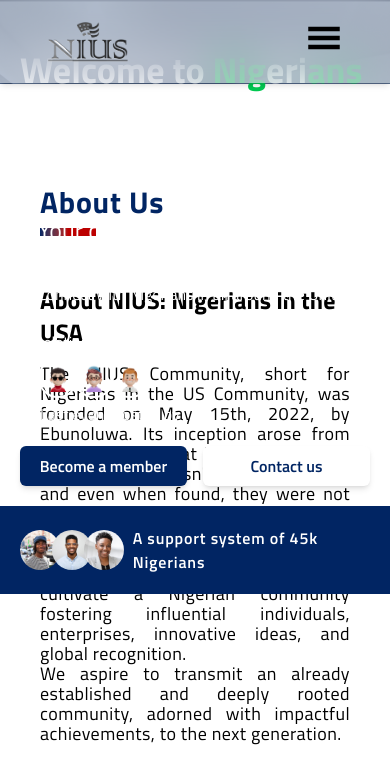
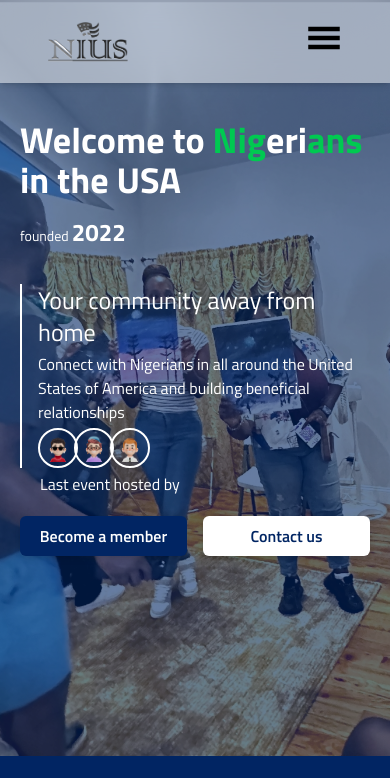
Before and after one commit to nwikeodigwe/nius, a React (Vite) app: page / in a window 390 px wide. Shown: the top 778 px of the page. Built offline with nearby package versions, Linux system fonts and the light colour scheme.

Commit message:
Made changes to hero

```diff
--- a/src/components/common/header.jsx
+++ b/src/components/common/header.jsx
@@ -1,5 +1,5 @@
 import React from "react";
-import { NavLink } from "react-router";
+import { NavLink, Link } from "react-router";
 import MobileNav from "./mobileNav";
 
 const navItems = [
@@ -35,9 +35,9 @@
   return (
     <header>
       <div className="container">
-        <div className="logo">
+        <Link to="/" className="logo">
           <img src="/logo.png" alt="logo" />
-        </div>
+        </Link>
         <nav className="desktop-nav">
           <ul className="flex items-center gap-10">
             {navItems.map((item, i) => (
--- a/src/components/home/hero.jsx
+++ b/src/components/home/hero.jsx
@@ -33,7 +33,7 @@
         exit={{ opacity: 0.5 }}
         transition={{ duration: 1, ease: "easeInOut" }}
       >
-        <div className="grid grid-cols-1 md:grid-cols-2 container mx-auto md:max-w-6xl pt-[50px] md:pt-[150px] lg:pt-[200px] p-5 gap-5 md:gap-2 z-50">
+        <div className="grid grid-cols-1 md:grid-cols-2 container mx-auto md:max-w-6xl pt-[120px] md:pt-[150px] lg:pt-[200px] p-5 gap-5 md:gap-2 z-50">
           <div className="cols-span-1 flex flex-col gap-4 z-20">
             <h1 className="text-4xl md:text-6xl font-[700] md:leading-[70px] md:text-start md:max-w-[18ch]">
               Welcome to{" "}
@@ -85,7 +85,7 @@
             </Link>
           </div>
         </div>
-        <div className="flex items-center justify-center bg-primary p-5 md:p-2 lg:absolute bottom-0 left-0 right-0 text-white font-[600] tracking-wider z-10">
+        <div className="flex items-center justify-center bg-primary p-5 md:p-2 absolute bottom-0 left-0 right-0 text-white font-[600] tracking-wider z-10">
           <div className="flex gap-10">
             <div className="flex items-center gap-1">
               <div className="flex items-center">
--- a/src/components/style.css
+++ b/src/components/style.css
@@ -15,7 +15,7 @@
 }
 
 section.hero {
-  @apply h-[10vh] lg:h-screen w-full bg-primary/50 relative text-white inset-0 bg-cover bg-no-repeat lg:bg-position-[center_top_-25rem] bg-[url('/images/gallery/10.jpg')] transition-all duration-300 ease-in-out before:absolute before:inset-0 before:bg-primary/60 before:z-10;
+  @apply h-[100vh] lg:h-screen w-full bg-primary/50 relative text-white inset-0 bg-cover bg-no-repeat lg:bg-position-[center_top_-25rem] bg-[url('/images/gallery/10.jpg')] transition-all duration-300 ease-in-out before:absolute before:inset-0 before:bg-primary/60 before:z-10;
 }
 
 section.hero .flag:nth-of-type(n + 2):nth-of-type(-n + 5) {
```
